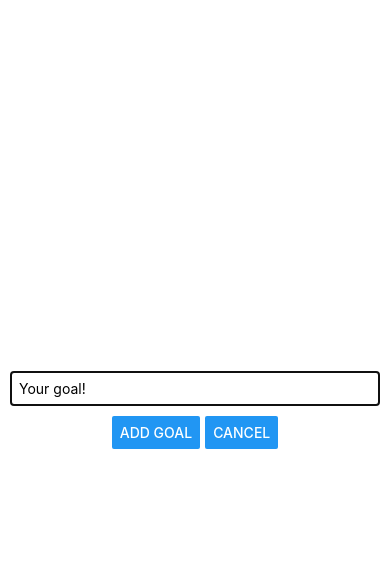
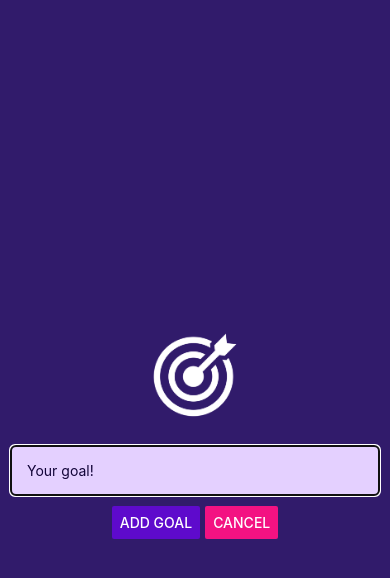
Before and after one commit to Abdur-Razzak-Rouzex/goal-managing-react-native, a React Native app: screen / in a window 390 px wide. Both pictures are taken after a click on the button "ADD NEW GOAL". Shown: the top 578 px of the page. Built offline with nearby package versions, Linux system fonts and the light colour scheme.

Commit message:
-> statusBar style is changes -> Global background color is added -> Image is added in the modal

```diff
--- a/App.js
+++ b/App.js
@@ -2,6 +2,7 @@
 import { Button, FlatList, StyleSheet, View } from "react-native";
 import GoalInputComponent from "./components/GoalInput.component";
 import GoalItemComponent from "./components/GoalItem.component";
+import { StatusBar } from "expo-status-bar";
 
 export default function App() {
   const [allGoals, setAllGoals] = useState([]);
@@ -26,10 +27,12 @@
   };
 
   return (
+    <>
+      <StatusBar style="light" />
       <View style={styles.appContainer}>
         <Button
           title="Add New Goal"
-        color={"#5e0acc"}
+          color={"#a065ec"}
           onPress={startAddGoalHandler}
         />
 
@@ -57,6 +60,7 @@
           />
         </View>
       </View>
+    </>
   );
 }
 
--- a/app.json
+++ b/app.json
@@ -6,14 +6,13 @@
     "orientation": "portrait",
     "icon": "./assets/icon.png",
     "userInterfaceStyle": "light",
+    "backgroundColor": "#1e085a",
     "splash": {
       "image": "./assets/splash.png",
       "resizeMode": "contain",
       "backgroundColor": "#ffffff"
     },
-    "assetBundlePatterns": [
-      "**/*"
-    ],
+    "assetBundlePatterns": ["**/*"],
     "ios": {
       "supportsTablet": true
     },
--- a/components/GoalInput.component.js
+++ b/components/GoalInput.component.js
@@ -1,5 +1,12 @@
 import React, { useState } from "react";
-import { Button, Modal, StyleSheet, TextInput, View } from "react-native";
+import {
+  Button,
+  Image,
+  Modal,
+  StyleSheet,
+  TextInput,
+  View,
+} from "react-native";
 
 const GoalInputComponent = ({
   addGoalHandler,
@@ -24,6 +31,10 @@
   return (
     <Modal visible={isModalVisible} animationType="slide">
       <View style={styles.inputContainer}>
+        <Image
+          style={styles.image}
+          source={require("../assets/images/goal.png")}
+        />
         <TextInput
           style={styles.TextInput}
           placeholder="Your goal!"
@@ -31,8 +42,8 @@
           value={enteredGoalText}
         />
         <View style={styles.buttonContainer}>
-          <Button title="Add Goal" onPress={goalHandler} />
-          <Button title="Cancel" onPress={handleCloseModal} />
+          <Button title="Add Goal" onPress={goalHandler} color={"#5e0acc"} />
+          <Button title="Cancel" onPress={handleCloseModal} color={"#f31282"} />
         </View>
       </View>
     </Modal>
@@ -47,15 +58,21 @@
     padding: 10,
     justifyContent: "center",
     alignItems: "center",
-    marginBottom: 24,
-    borderBottomWidth: 1,
-    borderBottomColor: "#ccc",
+    backgroundColor: "#311b6b",
+  },
+  image: {
+    height: 100,
+    width: 100,
+    margin: 20,
   },
   TextInput: {
     borderWidth: 1,
-    borderColor: "#ccc",
+    borderColor: "#e4d0ff",
+    backgroundColor: "#e4d0ff",
+    color: "#120438",
+    borderRadius: 5,
     width: "100%",
-    padding: 8,
+    padding: 16,
   },
   buttonContainer: {
     justifyContent: "center",
```
Also changed, not shown: assets/images/goal.png (added). Lines whose indentation alone changed are shown as unchanged.
